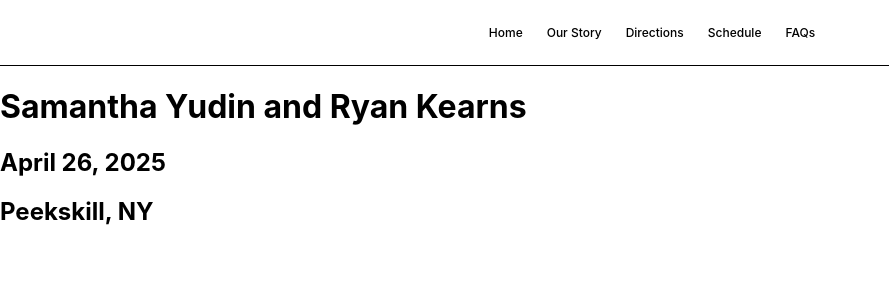
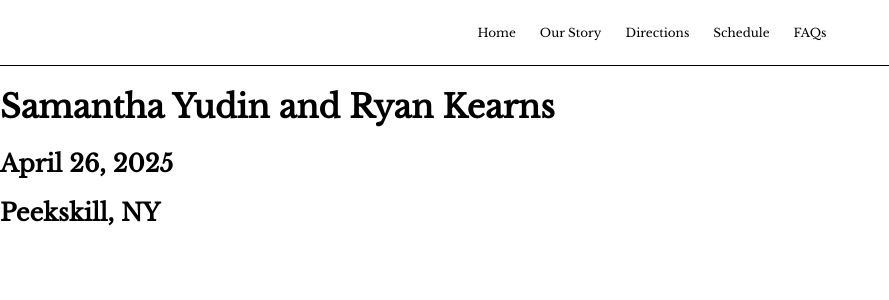
Before and after one commit to rhkearns/rksy-wedding-site, a React (Create React App) app: page / in a window 1280 px wide. Shown: the top 300 px of the page, without its empty margins (0-889 px from the left). Built offline with nearby package versions, Linux system fonts and the light colour scheme.

Commit message:
add font

```diff
--- a/public/index.html
+++ b/public/index.html
@@ -9,6 +9,12 @@
 			name="description"
 			content="Web site created using create-react-app"
 		/>
+		<link rel="preconnect" href="https://fonts.googleapis.com" />
+		<link rel="preconnect" href="https://fonts.gstatic.com" crossorigin />
+		<link
+			href="https://fonts.googleapis.com/css2?family=Libre+Baskerville&display=swap"
+			rel="stylesheet"
+		/>
 		<title>React App</title>
 	</head>
 	<body>
--- a/src/index.css
+++ b/src/index.css
@@ -1,8 +1,6 @@
 body {
   margin: 0;
-  font-family: -apple-system, BlinkMacSystemFont, 'Segoe UI', 'Roboto', 'Oxygen',
-    'Ubuntu', 'Cantarell', 'Fira Sans', 'Droid Sans', 'Helvetica Neue',
-    sans-serif;
+  font-family: 'Libre Baskerville', serif;
   -webkit-font-smoothing: antialiased;
   -moz-osx-font-smoothing: grayscale;
 }
```
Lines whose indentation alone changed are shown as unchanged.
